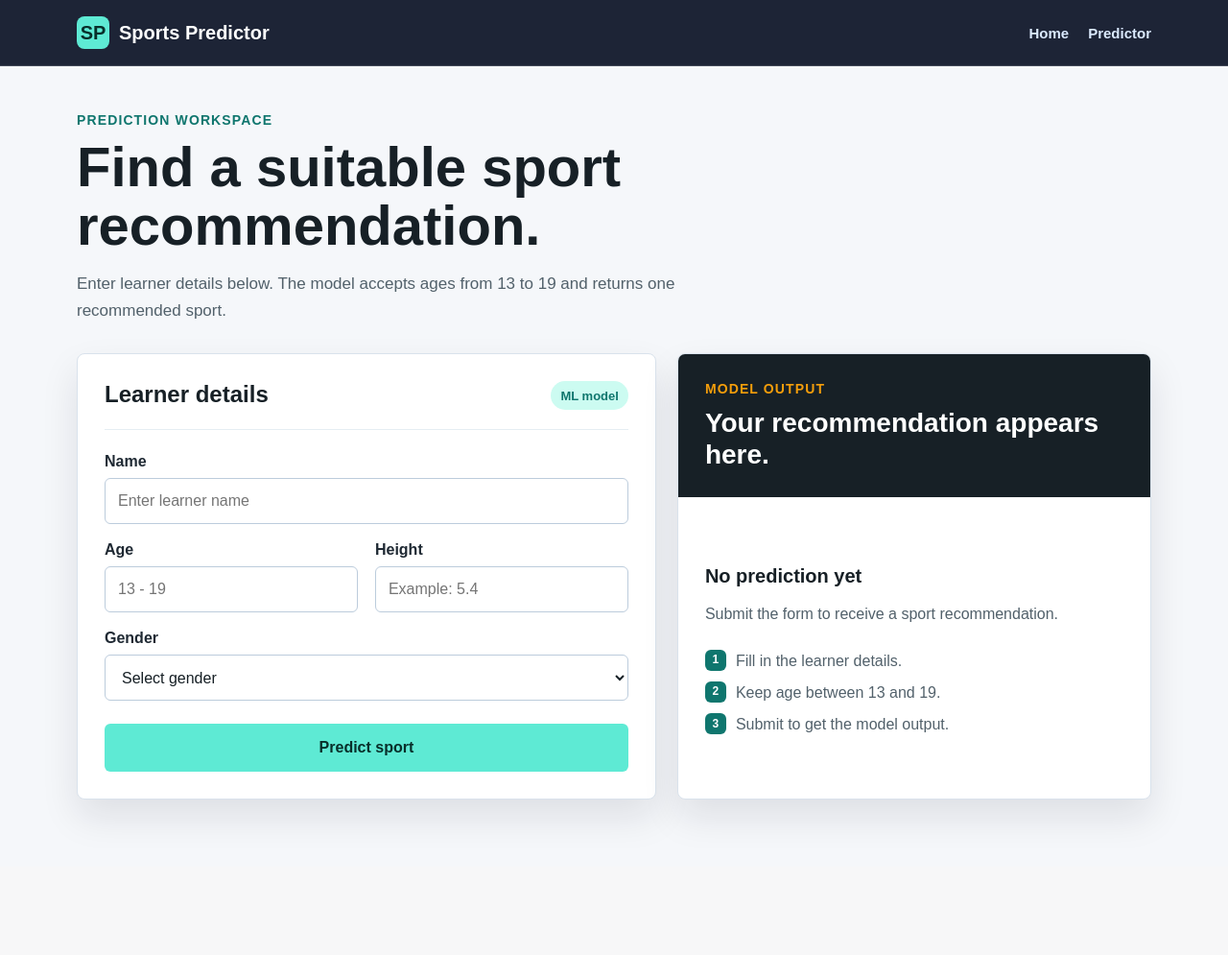
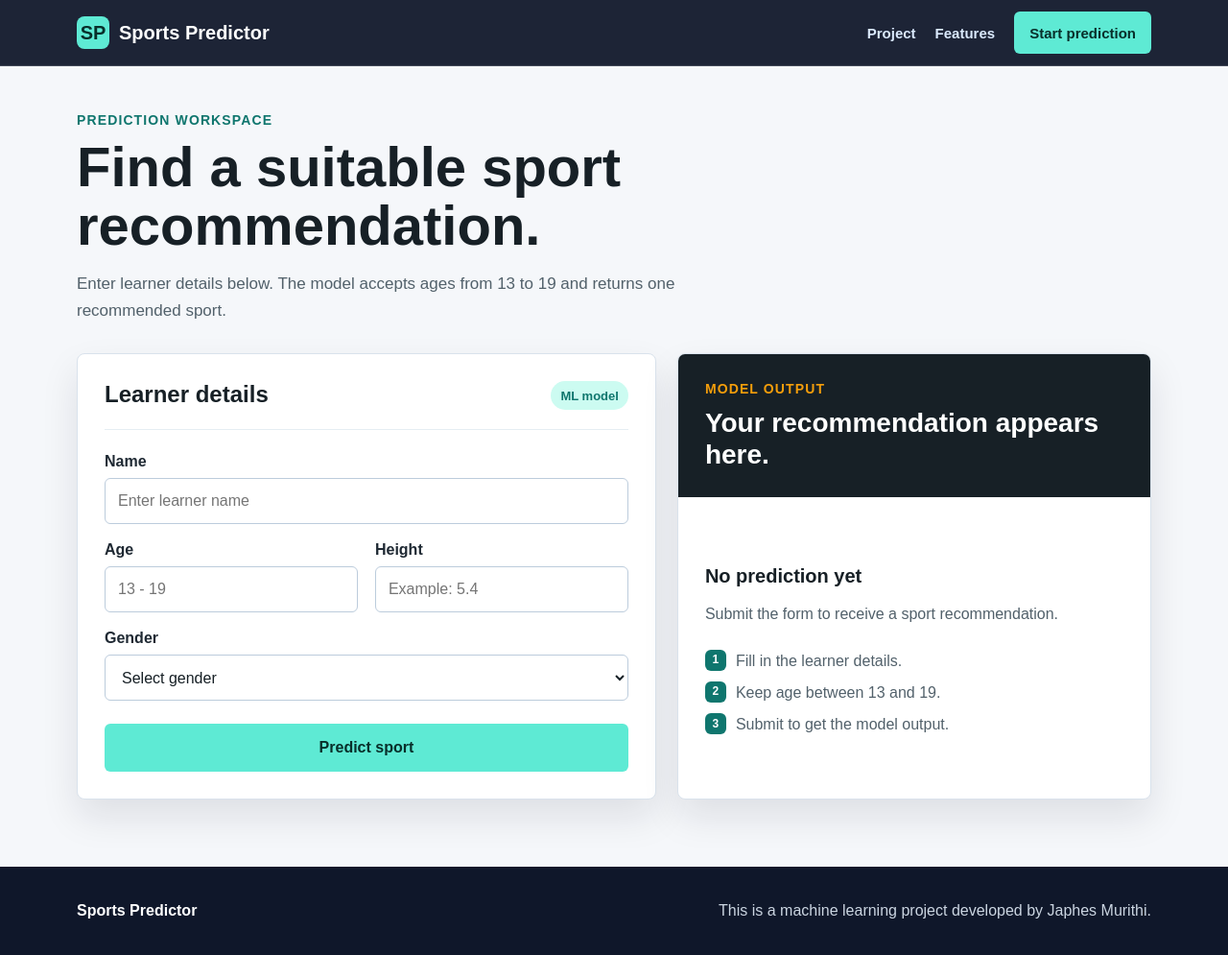
Before and after one commit to JAPHES/sport_predictor, a Django app: template sport/templates/predictor.html in a window 1280 px wide. Shown: the whole page at 96% size. Before the commit the page ends 855 px from the top, so only its background shows below. Run offline with Django 3.2, Linux system fonts and the light colour scheme; the template is opened without the code that fills it, so the values that code supplies are empty.

Commit message:
reused footer and navbar

```diff
--- a/sport/templates/predictor.html
+++ b/sport/templates/predictor.html
@@ -72,6 +72,18 @@
 
         .nav-links a:hover {
             color: #ffffff;
+        }
+
+        .nav-action {
+            display: inline-flex;
+            min-height: 44px;
+            align-items: center;
+            justify-content: center;
+            padding: 0 16px;
+            border-radius: 6px;
+            color: #082f2a;
+            background: #5eead4;
+            font-weight: 800;
         }
 
         main {
@@ -314,6 +326,26 @@
             font-weight: 900;
         }
 
+        .site-footer {
+            background: #0f172a;
+            color: #cbd5e1;
+        }
+
+        .footer-inner {
+            width: min(1120px, calc(100% - 32px));
+            min-height: 92px;
+            margin: 0 auto;
+            display: flex;
+            align-items: center;
+            justify-content: space-between;
+            gap: 20px;
+            line-height: 1.5;
+        }
+
+        .footer-inner strong {
+            color: #ffffff;
+        }
+
         @media (max-width: 860px) {
             .nav {
                 min-height: auto;
@@ -324,7 +356,12 @@
 
             .nav-links {
                 width: 100%;
-                justify-content: space-between;
+                flex-wrap: wrap;
+                gap: 12px;
+            }
+
+            .nav-action {
+                width: 100%;
             }
 
             .predictor-shell,
@@ -352,6 +389,12 @@
             .panel-heading {
                 flex-direction: column;
             }
+
+            .footer-inner {
+                align-items: flex-start;
+                flex-direction: column;
+                padding: 22px 0;
+            }
         }
     </style>
 </head>
@@ -364,8 +407,9 @@
         </a>
 
         <div class="nav-links">
-            <a href="{% url 'index' %}">Home</a>
-            <a href="{% url 'predictor' %}">Predictor</a>
+            <a href="{% url 'index' %}#project">Project</a>
+            <a href="{% url 'index' %}#features">Features</a>
+            <a href="{% url 'predictor' %}" class="nav-action">Start prediction</a>
         </div>
     </nav>
 </header>
@@ -457,5 +501,12 @@
         </aside>
     </section>
 </main>
+
+<footer class="site-footer">
+    <div class="footer-inner">
+        <strong>Sports Predictor</strong>
+        <span>This is a machine learning project developed by Japhes Murithi.</span>
+    </div>
+</footer>
 </body>
 </html>
--- a/sport/tests.py
+++ b/sport/tests.py
@@ -25,6 +25,7 @@ class PredictorViewTests(SimpleTestCase):
         self.assertEqual(response.status_code, 200)
         self.assertIn("Sports Predictor", content)
         self.assertIn("Predict sport", content)
+        self.assertIn("developed by Japhes Murithi", content)
 
     def test_predictor_returns_sport_for_valid_form(self):
         request = self.factory.post(
```
